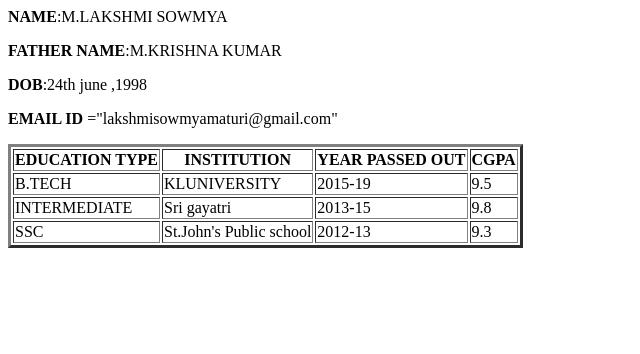
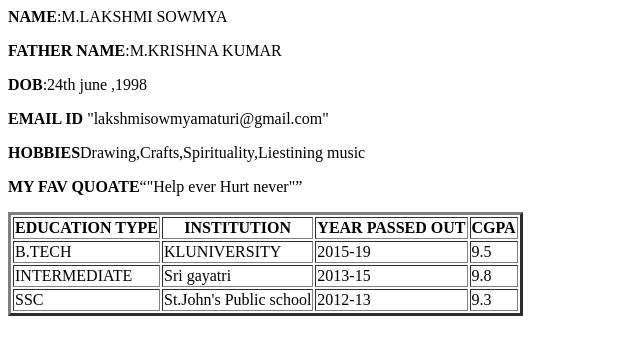
Before and after one commit to lakshmisowmyamaturi/lakshmisowmyamaturi.github.io, a plain HTML site: page my resume.html in a window 1280 px wide. Shown: the whole page, without its empty margins (0-640 px from the left). Drawn offline with Linux system fonts and the light colour scheme.

Commit message:
Update my resume.html

```diff
--- a/my resume.html
+++ b/my resume.html
@@ -32,6 +32,9 @@
 <td>St.John's Public school</td>
 <td>2012-13</td>
 <td>9.3</td>
-     <p><b>EMAIL ID</b> ="lakshmisowmyamaturi@gmail.com" </p>
+     <p><b>EMAIL ID</b> "lakshmisowmyamaturi@gmail.com" </p>
+     <p><b>HOBBIES</b>Drawing,Crafts,Spirituality,Liestining music</p>
+     <p><b>MY FAV QUOATE</b><q>"Help ever Hurt never"</q></p>
+
 
 </body>
```
